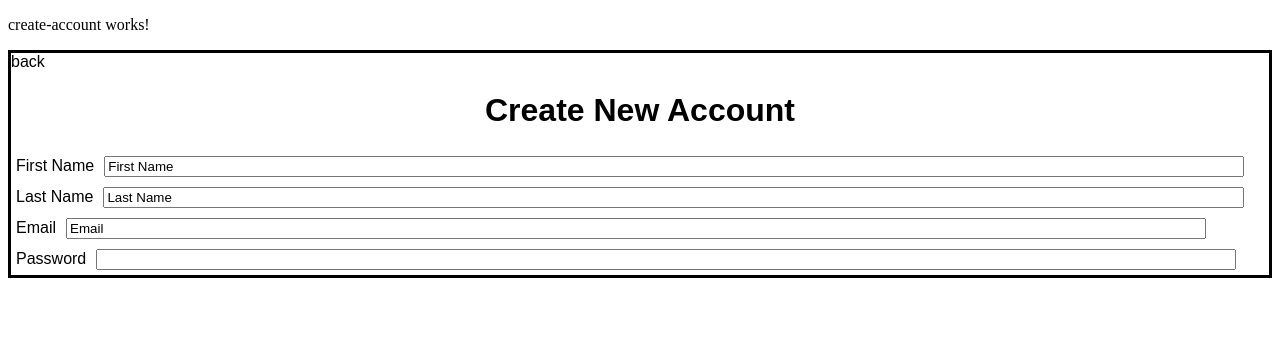
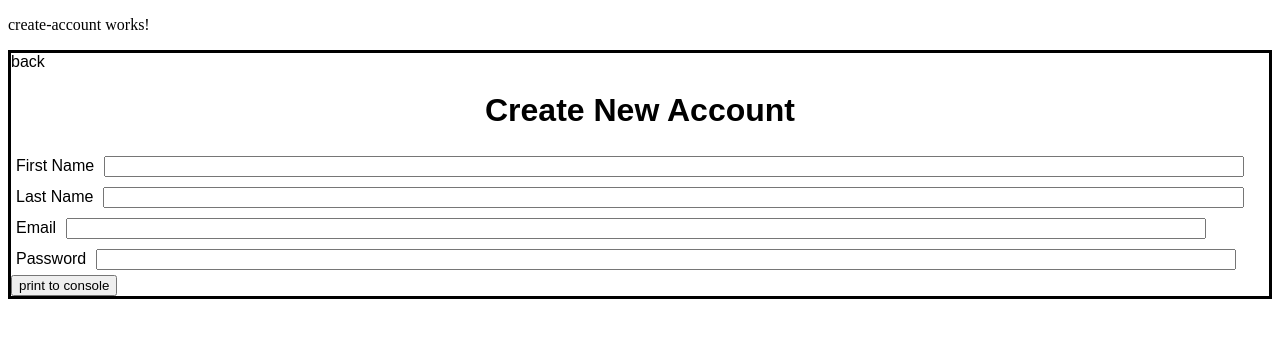
Before and after one commit to tweiss777/toDoListFrontEnd, an Angular app in the folder todoListFrontEnd/: page / in a window 1280 px wide. Shown: the top 338 px of the page. Built offline with nearby package versions, Linux system fonts and the light colour scheme.

Commit message:
forms work adding routing

```diff
--- a/todoListFrontEnd/src/app/create-account/create-account.component.html
+++ b/todoListFrontEnd/src/app/create-account/create-account.component.html
@@ -4,11 +4,13 @@
     <a >back</a>
     <h1>Create New Account</h1>
     <label>First Name</label>
-    <input type="text" value="First Name" /><br/>
+    <input type="text" value="First Name"  [(ngModel)]="newAccount.first_name"/><br/>
     <label>Last Name</label>
-    <input type="text" value="Last Name" /><br/>
+    <input type="text" value="Last Name" [(ngModel)]="newAccount.last_name"/><br/>
     <label>Email</label>
-    <input type="email" value="Email" /><br/>
+    <input type="email" value="Email" [(ngModel)]="newAccount.email"/><br/>
     <label>Password</label>
-    <input type="password" ><br/>
+    <input type="password" [(ngModel)]="newAccount.password"><br/>
+    <!-- This button will be used for debugging purposes -->
+    <button (click)="printToConsole()">print to console</button>
 </div>
--- a/todoListFrontEnd/src/app/create-account/create-account.component.ts
+++ b/todoListFrontEnd/src/app/create-account/create-account.component.ts
@@ -8,9 +8,24 @@ import { Account } from './../models/Account';
 })
 export class CreateAccountComponent implements OnInit {
 
+  newAccount: Account = {
+    first_name: '',
+    last_name: '',
+    email: '',
+    password: '',
+  };
+
   constructor() { }
 
   ngOnInit() {
   }
 
+  // used for debugging purposes
+  printToConsole(): void{
+    console.log(this.newAccount.first_name)
+    console.log(this.newAccount.last_name)
+    console.log(this.newAccount.email)
+    console.log(this.newAccount.password)
+  }
+
 }
```
